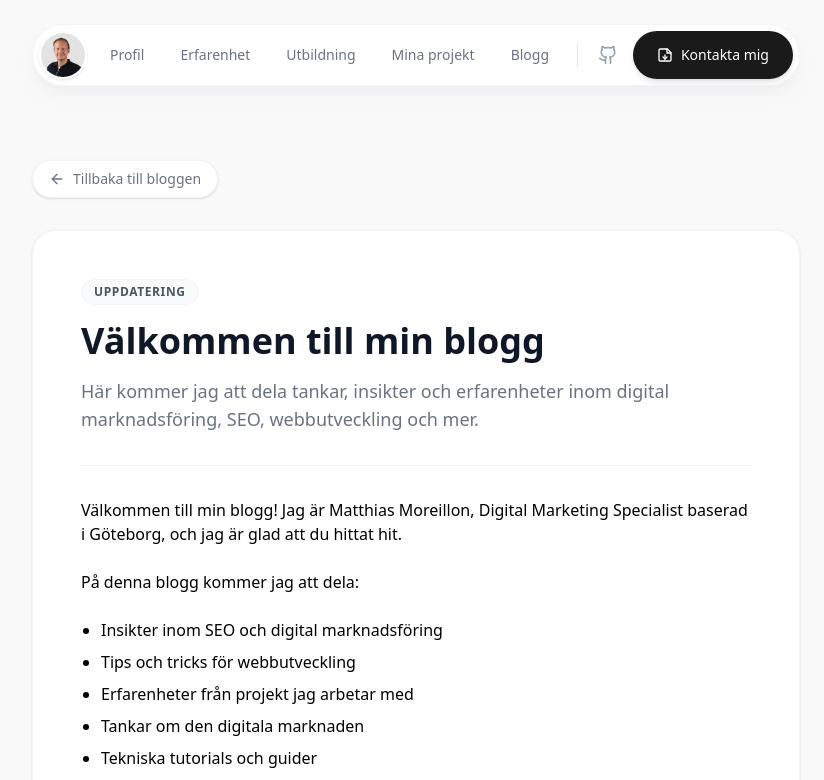
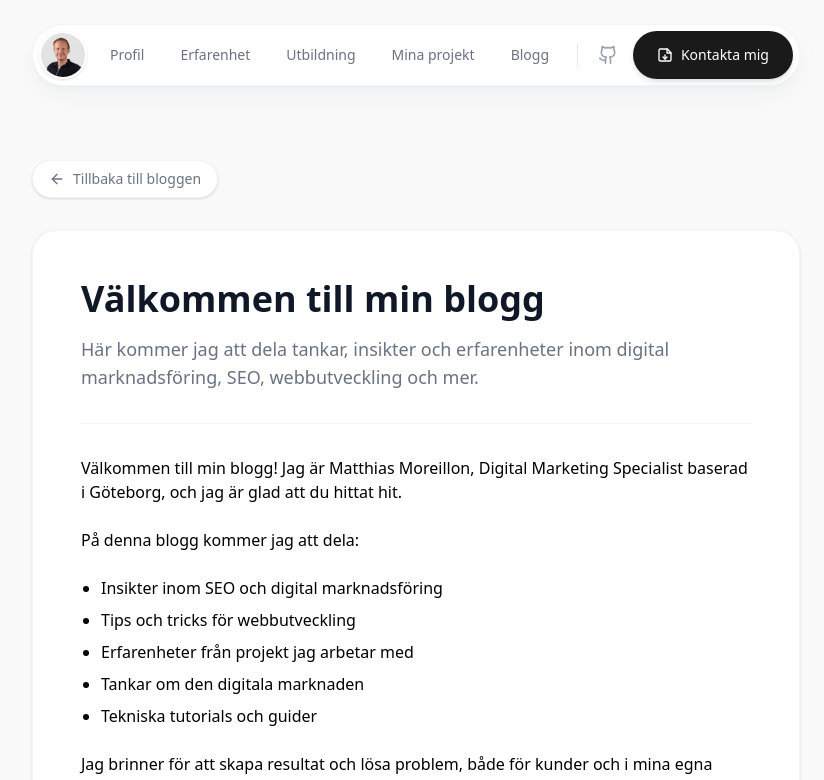
Before and after one commit to Mattias957/matthias957.github.io, a Next.js app: page /blogg/valkommen-till-min-blogg in a window 1280 px wide. Shown: the top 780 px of the page, without its empty margins (224-1048 px from the left). Built offline with nearby package versions, Linux system fonts and the light colour scheme.

Commit message:
Remove category display and create static blog post page like projects

```diff
--- a/app/blogg/[slug]/page.tsx
+++ b/app/blogg/[slug]/page.tsx
@@ -43,13 +43,6 @@ export default function BlogPostPage({ params }: { params: { slug: string } }) {
 
             {/* Header */}
             <div className="mb-8 border-b border-gray-100 pb-8">
-              <div className="flex items-center gap-2 mb-4">
-                {post.category && (
-                  <span className="px-3 py-1 rounded-full bg-gray-50 text-xs font-bold text-gray-600 border border-gray-100 uppercase tracking-wider">
-                    {post.category}
-                  </span>
-                )}
-              </div>
               <h1 className="text-3xl md:text-4xl font-bold text-gray-900 mb-4">{post.title}</h1>
               <p className="text-lg text-gray-500 font-medium">{post.excerpt}</p>
             </div>
--- /dev/null
+++ b/app/blogg/valkommen-till-min-blogg/page.tsx
@@ -0,0 +1,64 @@
+import { Header } from "@/components/Header";
+import { Footer } from "@/components/Footer";
+import { ArrowLeft } from "lucide-react";
+import Link from "next/link";
+
+export default function WelcomeBlogPostPage() {
+  return (
+    <main className="bg-[#F9F9F9] min-h-screen font-sans antialiased">
+      <Header />
+
+      {/* Content Section */}
+      <section className="pt-32 pb-12 md:pt-40 md:pb-20 px-4">
+        <div className="container mx-auto max-w-3xl">
+
+          {/* Back Button */}
+          <div className="mb-8">
+            <Link
+              href="/blogg/"
+              className="inline-flex items-center text-sm font-medium text-gray-500 hover:text-gray-900 transition-colors bg-white px-4 py-2 rounded-full border border-gray-100 shadow-sm"
+            >
+              <ArrowLeft className="mr-2 h-4 w-4" />
+              Tillbaka till bloggen
+            </Link>
+          </div>
+
+          {/* Blog Post Content Card */}
+          <div className="bg-white rounded-3xl p-8 md:p-12 shadow-sm border border-gray-100">
+
+            {/* Header */}
+            <div className="mb-8 border-b border-gray-100 pb-8">
+              <h1 className="text-3xl md:text-4xl font-bold text-gray-900 mb-4">Välkommen till min blogg</h1>
+              <p className="text-lg text-gray-500 font-medium">Här kommer jag att dela tankar, insikter och erfarenheter inom digital marknadsföring, SEO, webbutveckling och mer.</p>
+            </div>
+
+            {/* Main Content */}
+            <div
+              className="prose prose-gray max-w-none prose-headings:font-bold prose-h3:text-xl prose-h3:mt-8 prose-h3:mb-4 prose-p:text-gray-600 prose-p:leading-relaxed prose-p:mb-6"
+              dangerouslySetInnerHTML={{ __html: `
+                <p class="mb-6">Välkommen till min blogg! Jag är Matthias Moreillon, Digital Marketing Specialist baserad i Göteborg, och jag är glad att du hittat hit.</p>
+
+                <p class="mb-6">På denna blogg kommer jag att dela:</p>
+
+                <ul class="list-disc pl-5 mb-6 space-y-2">
+                  <li>Insikter inom SEO och digital marknadsföring</li>
+                  <li>Tips och tricks för webbutveckling</li>
+                  <li>Erfarenheter från projekt jag arbetar med</li>
+                  <li>Tankar om den digitala marknaden</li>
+                  <li>Tekniska tutorials och guider</li>
+                </ul>
+
+                <p class="mb-6">Jag brinner för att skapa resultat och lösa problem, både för kunder och i mina egna projekt. Genom att dela mina lärdomar hoppas jag kunna hjälpa andra att växa och utvecklas.</p>
+
+                <p class="mb-6">Håll utkik efter nya inlägg regelbundet. Om du har frågor eller förslag på ämnen du skulle vilja att jag skriver om, tveka inte att kontakta mig!</p>
+              ` }}
+            />
+
+          </div>
+        </div>
+      </section>
+
+      <Footer />
+    </main>
+  );
+}
```
